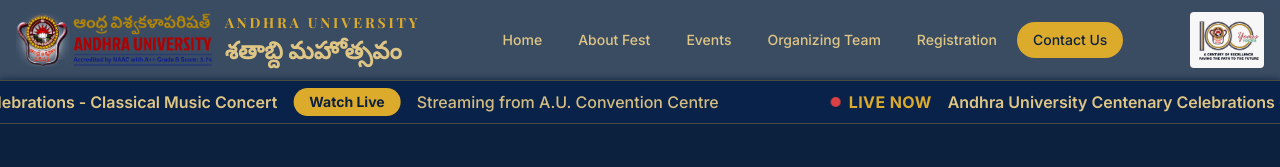
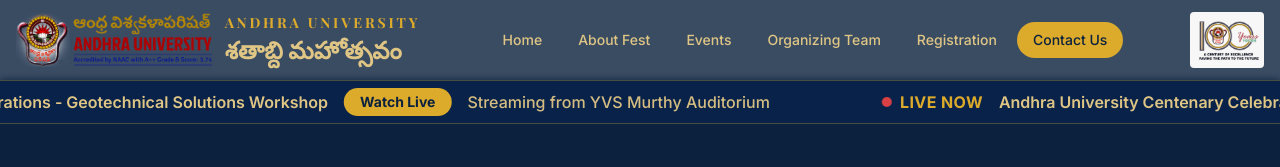
Before and after one commit to Sriharsha-Meduri/ShatabdiMahotsav, a React (Vite) app: page /contact in a window 1280 px wide. Shown: the top 167 px of the page. Built offline with nearby package versions, Linux system fonts and the light colour scheme; the HTML template or start-up script is replaced by a standard one; a web font is replaced by a local one.

Commit message:
Updated live link for geotechnical solutions workshop

```diff
--- a/src/components/Navbar.tsx
+++ b/src/components/Navbar.tsx
@@ -14,7 +14,7 @@
   { name: "Contact Us", path: "/contact" },
 ];
 
-const LIVE_URL = "https://www.youtube.com/live/VaamtC-moXs?si=g8oufQO4jgkpavst";
+const LIVE_URL = "https://www.youtube.com/live/-ljMdLfXIXI?si=7KTZYaKoa0Lj0ljV";
 
 const Navbar = () => {
   const [scrolled, setScrolled] = useState(false);
@@ -120,7 +120,7 @@
                 rel="noopener noreferrer"
                 className="text-gold-light hover:text-gold transition-colors font-body font-semibold whitespace-nowrap"
               >
-                Andhra University Centenary Celebrations - Classical Music Concert
+                Andhra University Centenary Celebrations - Geotechnical Solutions Workshop
               </a>
 
               <a
@@ -133,7 +133,7 @@
               </a>
 
               <span className="text-gold-light/95 font-body font-medium whitespace-nowrap pr-1">
-                Streaming from A.U. Convention Centre
+                Streaming from YVS Murthy Auditorium
               </span>
             </div>
           ))}
```
